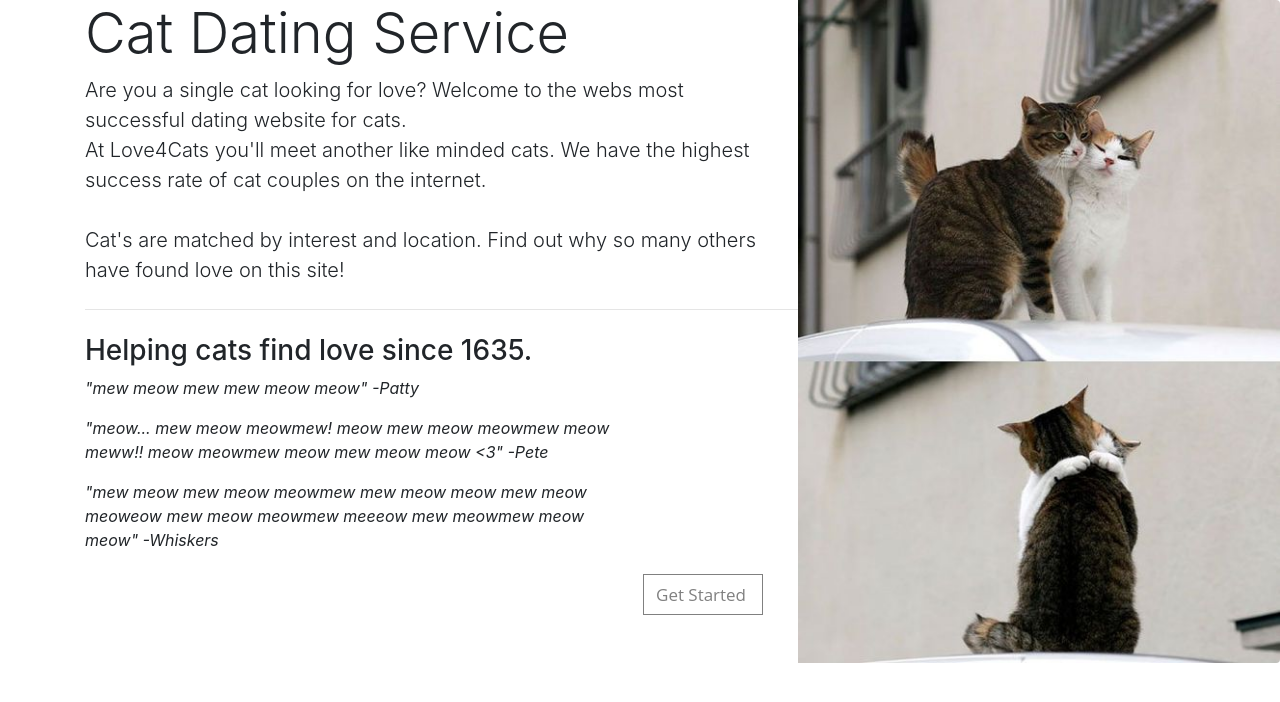
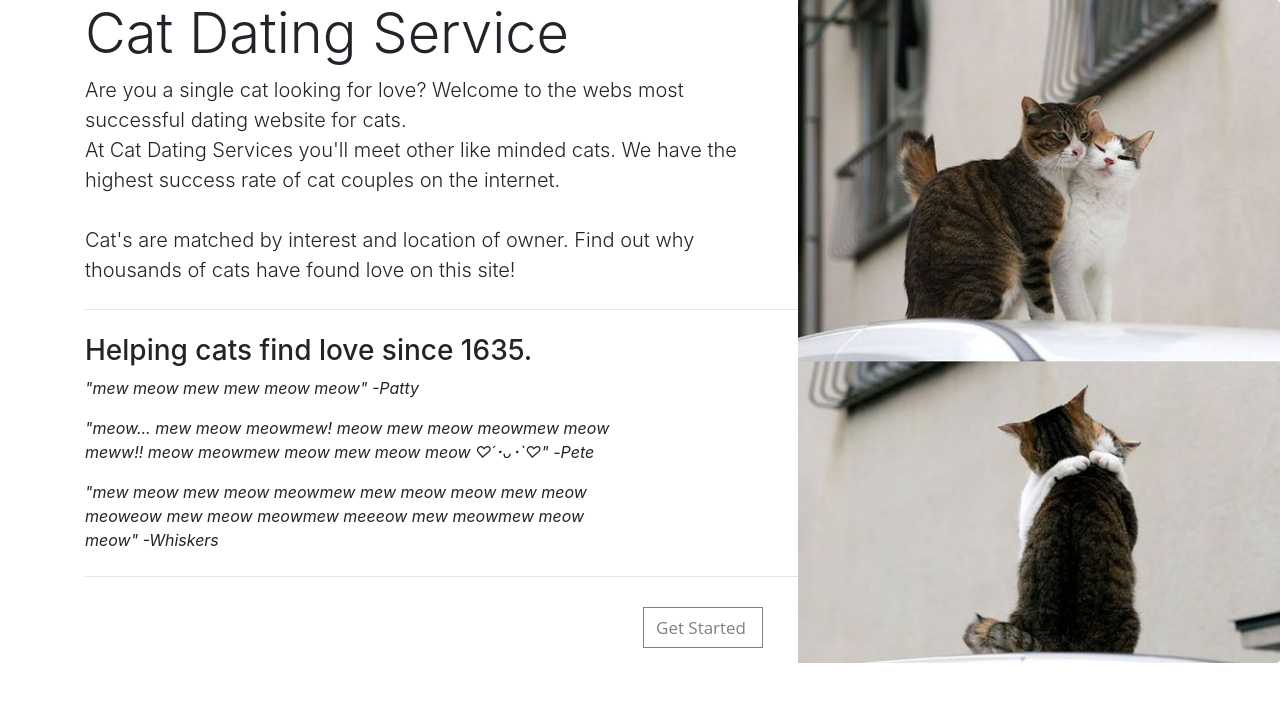
Before and after one commit to scarkim/dating, a PHP site: page /views/home.html in a window 1280 px wide. Shown: the part 56-758 px from the top of the page. Run offline with PHP 8.4, Linux system fonts and the light colour scheme.

Commit message:
add block comments

```diff
--- a/views/home.html
+++ b/views/home.html
@@ -1,3 +1,8 @@
+<!--
+Scarlett Kim
+1/10/20
+Dating home page
+-->
 <!doctype html>
 <html lang="en">
 <head>
@@ -24,23 +29,22 @@
 <div class="container mx-auto">
         <h1 class="display-4">Cat Dating Service</h1>
     <p class="lead">Are you a single cat looking for love? Welcome to the webs most successful dating website for cats.<br>
-        At Love4Cats you'll meet another like minded cats. We have the highest success rate of cat couples on the internet.<br>
-        <br>Cat's are matched by interest and location. Find out why so many others have found love on this site!
+        At Cat Dating Services you'll meet other like minded cats. We have the highest success rate of cat couples on the internet.<br>
+        <br>Cat's are matched by interest and location of owner. Find out why thousands of cats have found love on this site!
     </p>
-    <hr class="my-4">
 </div>
 
 
 <div class="container mx-auto">
-
+    <hr class="my-4">
     <h3>Helping cats find love since 1635.</h3>
 
 <p class = quote>"mew meow mew mew meow  meow" -Patty</p>
-    <p class = quote>"meow...  mew meow meowmew! meow mew meow meowmew meow meww!! meow meowmew meow mew meow meow <3" -Pete</p>
+    <p class = quote>"meow...  mew meow meowmew! meow mew meow meowmew meow meww!! meow meowmew meow mew meow meow ♡´･ᴗ･`♡" -Pete</p>
     <p class = quote>"mew meow mew meow meowmew  mew meow meow mew meow meoweow mew meow meowmew meeeow mew meowmew meow meow" -Whiskers</p>
 
-    <a href ="signup.php" id = "link" class = "ghost-button">Get Started</a>
-
+    <hr class="my-4">
+    <a href ="" id = "link" class = "ghost-button">Get Started</a>
 </div>
 <!-- Optional JavaScript -->
 <!-- jQuery first, then Popper.js, then Bootstrap JS -->
```
Also changed, not shown: index.php (+6 -1 lines).
